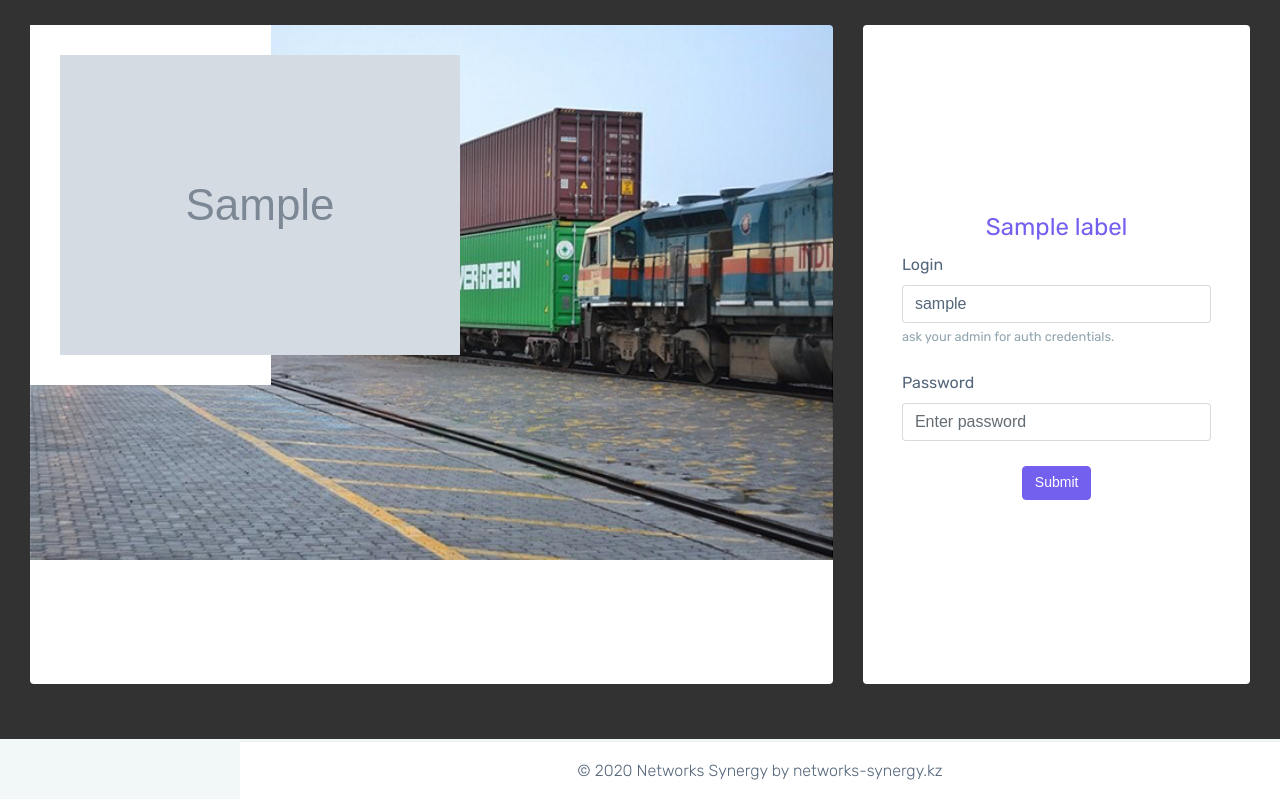
After one commit to Sirius-social/TMTM, a Django app: template app/templates/auth.html in a window 1280 px wide. The commit adds this page. Run offline with Django 3.2, Linux system fonts and the light colour scheme; the template is opened without the code that fills it: most values are stand-ins (such as "Sample title", 1, 10 or a date in 2020); grey boxes marked "Sample" are stand-in pictures; some libraries are stand-ins or nearby versions.

Commit message:
add Auth page

```diff
--- a/app/scripts/management/commands/setup_admin.py
+++ b/app/scripts/management/commands/setup_admin.py
@@ -11,6 +11,8 @@ class Command(BaseCommand):
         if settings.ADMIN_USERNAME and settings.ADMIN_PASSWORD:
             user, created = User.objects.get_or_create(username=settings.ADMIN_USERNAME)
             user.set_password(settings.ADMIN_PASSWORD)
+            user.is_active = True
+            user.is_superuser = True
             user.save()
             print('===================================')
             print('ADMIN account was set %s: %s' % (settings.ADMIN_USERNAME, settings.ADMIN_PASSWORD))
--- a/app/settings/base.py
+++ b/app/settings/base.py
@@ -84,7 +84,11 @@ ASGI_APPLICATION = 'settings.routing.application'
 
 REST_FRAMEWORK = {
     'DEFAULT_PAGINATION_CLASS': 'rest_framework.pagination.PageNumberPagination',
-    'PAGE_SIZE': 100
+    'PAGE_SIZE': 100,
+    'DEFAULT_AUTHENTICATION_CLASSES': [
+        'rest_framework.authentication.BasicAuthentication',
+        'rest_framework.authentication.SessionAuthentication',
+    ]
 }
 
 
--- a/app/settings/urls.py
+++ b/app/settings/urls.py
@@ -16,7 +16,7 @@ Including another URLconf
 from django.urls import path
 from django.conf.urls import url, include
 from django.conf import settings
-from ui.views import TransactionsView, IndexView, SmartContractInitLedgerView, SmartContractCommitView
+from ui.views import TransactionsView, IndexView, SmartContractInitLedgerView, SmartContractCommitView, AuthView
 from wrapper.views import MaintenanceRouter, LedgersRouter, UploadView, ContentView
 
 
@@ -27,6 +27,7 @@ if CONTENT_URL.startswith('/'):
 
 urlpatterns = [
     # Others
+    path('auth/', AuthView.as_view(), name='auth'),
     path('transactions/', TransactionsView.as_view(), name='transactions'),
     path('smart_contract_init_ledger/', SmartContractInitLedgerView.as_view(), name='smart-contract-init-ledger'),
     path('smart_contract_commit_txns/', SmartContractCommitView.as_view(), name='smart-contract-commit-txns'),
--- /dev/null
+++ b/app/templates/auth.html
@@ -0,0 +1,154 @@
+<!DOCTYPE html>
+<html lang="en">
+<head>
+    <meta charset="UTF-8">
+    <title>Authorization</title>
+    <link rel="icon" type="image/png" sizes="16x16" href="/static/assets/images/favicon.png">
+    <!-- Bootstrap Core CSS -->
+    <link href="/static/assets/plugins/bootstrap/css/bootstrap.min.css" rel="stylesheet">
+    <!-- Custom CSS -->
+    <link href="/static/css/style.css" rel="stylesheet">
+    <!-- You can change the theme colors from here -->
+    <link href="/static/css/colors/blue.css" id="theme" rel="stylesheet">
+    <!-- HTML5 Shim and Respond.js IE8 support of HTML5 elements and media queries -->
+    <!-- WARNING: Respond.js doesn't work if you view the page via file:// -->
+    <!--[if lt IE 9]>
+    <script src="https://oss.maxcdn.com/libs/html5shiv/3.7.0/html5shiv.js"></script>
+    <script src="https://oss.maxcdn.com/libs/respond.js/1.4.2/respond.min.js"></script>
+    <![endif]-->
+    <script src="/static/js/vue.js"></script>
+    <style>
+        .page-wrapper{
+            margin-left: 0;
+        }
+        .container-fluid{
+            background-color: rgb(50,50,50);
+        }
+        #logo{
+            background-image: url("/static/logos/auth.jpg");
+            background-repeat: no-repeat;
+            background-size: 100%;
+        }
+    </style>
+</head>
+<body class="fix-header fix-sidebar card-no-border">
+
+    <!-- ============================================================== -->
+    <!-- Main wrapper - style you can find in pages.scss -->
+    <!-- ============================================================== -->
+    <div id="main-wrapper">
+        <!-- ============================================================== -->
+        <!-- Page wrapper  -->
+        <!-- ============================================================== -->
+        <div class="page-wrapper">
+            <!-- ============================================================== -->
+            <!-- Container fluid  -->
+            <!-- ============================================================== -->
+            <div class="container-fluid">
+
+                <div class="row">
+                    <div class="col-md-8">
+                        <div id="logo" class="card" v-bind:style="{ height: content_height + 'px' }">
+                            <div style="background-color: white;max-width: 30%;padding: 30px;">
+                                <img src="{{ logo }}" />
+                            </div>
+                        </div>
+                    </div>
+                    <div class="col-md-4" >
+                        <div class="card" v-bind:style="{ height: content_height + 'px' }">
+                            <form style="margin: auto; padding: 30px;" method="POST">
+                              <div class="row">
+                                  <div class="col"></div>
+                                  <h2 class="text-primary">{{ label }}</h2>
+                                  <div class="col"></div>
+                              </div>
+                              <div class="form-group">
+                                <label for="i-login" v-bind:class="{ 'text-danger': errors.login }">[[errors.login || "Login"]]</label>
+                                <input value="{{ login }}" type="text" class="form-control" id="i-login" name="login" aria-describedby="loginHelp" placeholder="Enter username">
+                                <small id="loginHelp" class="form-text text-muted">ask your admin for auth credentials.</small>
+                              </div>
+                              <div class="form-group">
+                                <label for="i-password" v-bind:class="{ 'text-danger': errors.password }">[[errors.password || "Password"]]</label>
+                                <input type="password" class="form-control" id="i-password" name="password" placeholder="Enter password">
+                              </div>
+                              <div class="row">
+                                <button type="submit" class="btn btn-primary" style="margin: auto;">Submit</button>
+                              </div>
+                            </form>
+                        </div>
+                    </div>
+
+                </div>
+                <!-- ============================================================== -->
+                <!-- End Page Content -->
+                <!-- ============================================================== -->
+            </div>
+            <!-- ============================================================== -->
+            <!-- End Container fluid  -->
+            <!-- ============================================================== -->
+            <!-- ============================================================== -->
+            <!-- footer -->
+            <!-- ============================================================== -->
+            <footer class="footer text-center">
+                © 2020 Networks Synergy by networks-synergy.kz
+            </footer>
+            <!-- ============================================================== -->
+            <!-- End footer -->
+            <!-- ============================================================== -->
+        </div>
+        <!-- ============================================================== -->
+        <!-- End Page wrapper  -->
+        <!-- ============================================================== -->
+    </div>
+    <!-- ============================================================== -->
+    <!-- End Wrapper -->
+    <!-- ============================================================== -->
+    <!-- ============================================================== -->
+    <!-- All Jquery -->
+    <!-- ============================================================== -->
+    <script src="/static/assets/plugins/jquery/jquery.min.js"></script>
+    <!-- Bootstrap tether Core JavaScript -->
+    <script src="/static/assets/plugins/bootstrap/js/tether.min.js"></script>
+    <script src="/static/assets/plugins/bootstrap/js/bootstrap.min.js"></script>
+    <!-- slimscrollbar scrollbar JavaScript -->
+    <script src="/static/js/jquery.slimscroll.js"></script>
+    <!--Wave Effects -->
+    <script src="/static/js/waves.js"></script>
+    <!--Menu sidebar -->
+    <script src="/static/js/sidebarmenu.js"></script><!--stickey kit -->
+    <script src="/static/assets/plugins/sticky-kit-master/dist/sticky-kit.min.js"></script>
+    <!--Custom JavaScript -->
+    <script src="/static/js/custom.min.js"></script>
+    <!-- ============================================================== -->
+    <!-- This page plugins -->
+    <!-- ============================================================== -->
+    <!-- Flot Charts JavaScript -->
+    <script src="/static/assets/plugins/flot/jquery.flot.js"></script>
+    <script src="/static/assets/plugins/flot.tooltip/js/jquery.flot.tooltip.min.js"></script>
+    <script src="/static/js/flot-data.js"></script>
+    <!-- ============================================================== -->
+    <!-- Style switcher -->
+    <!-- ============================================================== -->
+    <script src="/static/assets/plugins/styleswitcher/jQuery.style.switcher.js"></script>
+    <script type="text/javascript" src="/static/js/jquery.tagcanvas.min.js"></script>
+
+    {{ errors|json_script:"errors-data" }}
+    <script>
+        var errors_data = JSON.parse(document.getElementById('errors-data').textContent);
+
+        var app = new Vue({
+            el: '#main-wrapper',
+            delimiters: ['[[', ']]'],
+            data: {
+                content_height: 300,
+                errors: errors_data
+            },
+        });
+
+        $(function(){
+            app.$data.content_height = $("#main-wrapper").height() - 70;
+        });
+    </script>
+
+</body>
+</html>
--- a/app/templates/transactions.html
+++ b/app/templates/transactions.html
@@ -310,7 +310,9 @@
                     <!-- ============================================================== -->
                     <ul class="navbar-nav my-lg-0">
                         <li class="nav-item dropdown">
-                            <a class="nav-link dropdown-toggle text-muted waves-effect waves-dark" href="" data-toggle="dropdown" aria-haspopup="true" aria-expanded="false"><img src="/static/assets/images/users/1.jpg" alt="user" class="profile-pic m-r-5" />Markarn Doe</a>
+                            <a class="nav-link dropdown-toggle text-muted waves-effect waves-dark" href="" data-toggle="dropdown" aria-haspopup="true" aria-expanded="false">
+                                <img src="/static/logos/account.jpg" alt="user" class="profile-pic m-r-5" /> {{ user.username }}
+                            </a>
                         </li>
                     </ul>
                 </div>
```
Also changed, not shown: app/ui/views.py (+64 -2 lines).
